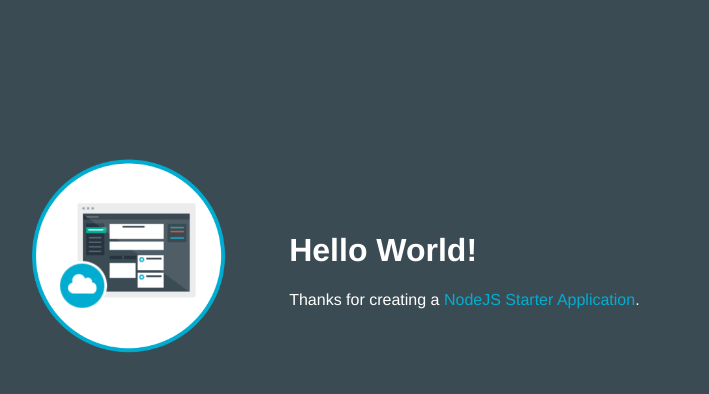
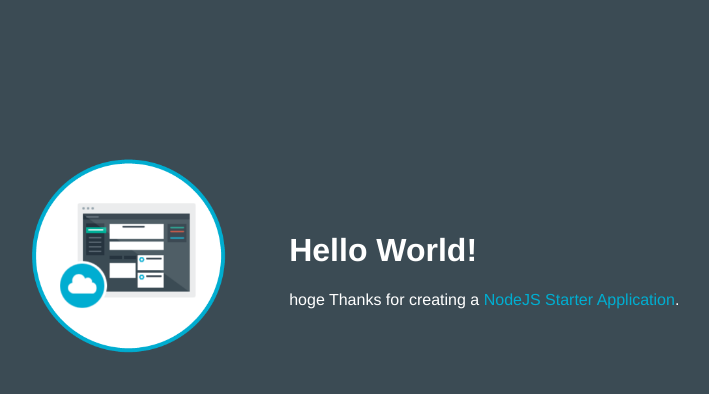
Before and after one commit to Motohisa/demoPushLine-1484294856229, a website: page public/index.html in a window 1280 px wide. Shown: the whole page, without its empty margins (253-962 px from the left). Drawn offline with Linux system fonts and the light colour scheme.

Commit message:
Update index.html

```diff
--- a/public/index.html
+++ b/public/index.html
@@ -17,7 +17,7 @@
         </td>
         <td>
           <h1 id="message">Hello World!</h1>
-          <p class='description'></p> Thanks for creating a <span class = "blue">NodeJS Starter Application</span>.
+          <p class='description'></p> hoge Thanks for creating a <span class = "blue">NodeJS Starter Application</span>.
         </td>
       </tr>
     </table>
```
